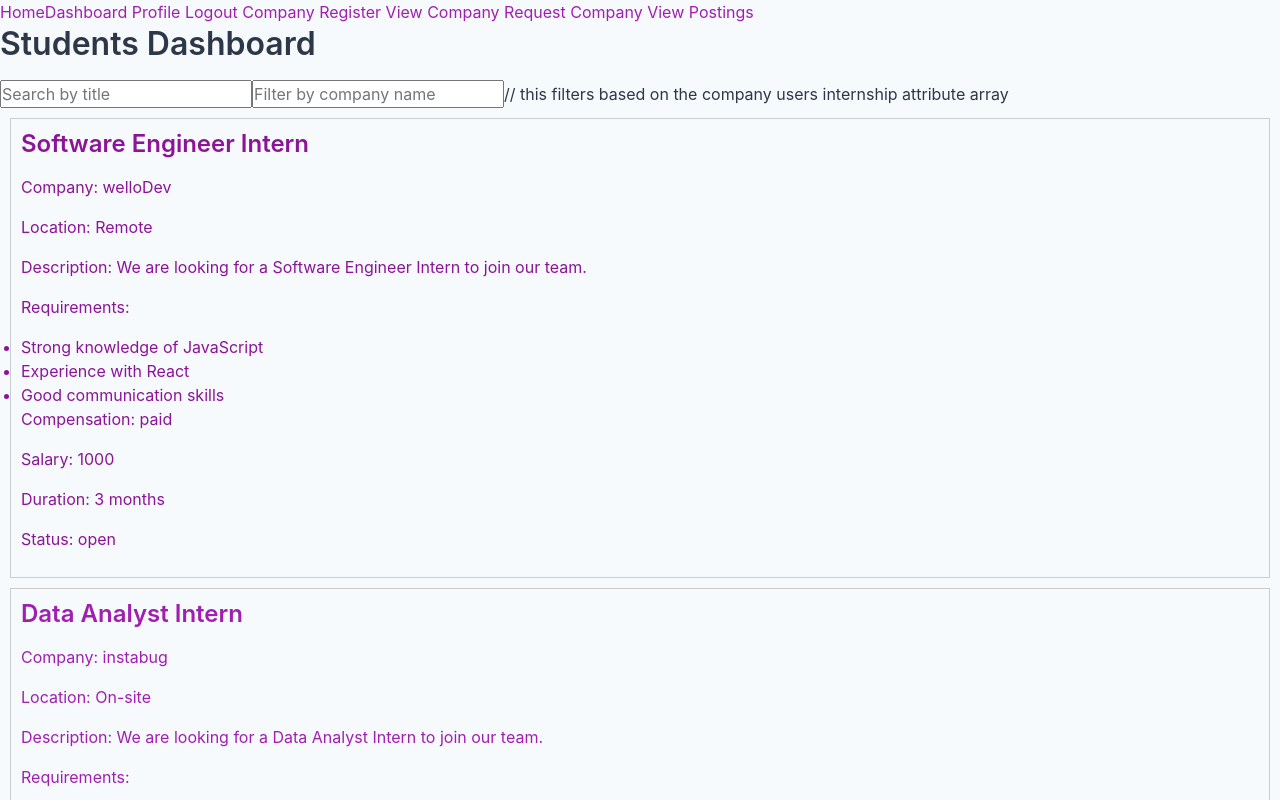
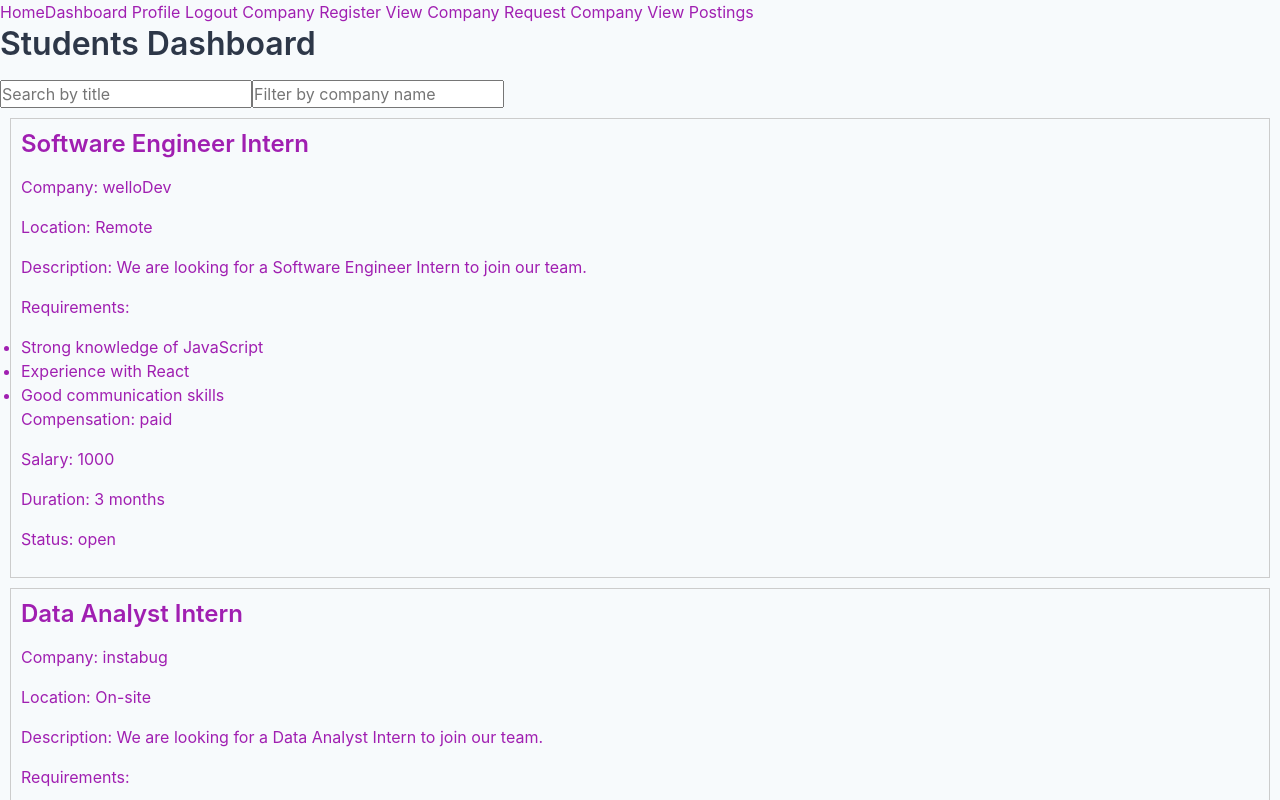
Before and after one commit to CSEN603-2025/el-masreya-lel-barmageyaat, a React (Vite) app: page /studentsDashboard in a window 1280 px wide. Shown: the top 800 px of the page. Built offline with nearby package versions, Linux system fonts and the light colour scheme.

Commit message:
removed the unnessesary allInternships state in app.js and edited studentDashboard correspondingly

```diff
--- a/src/App.jsx
+++ b/src/App.jsx
@@ -55,43 +55,6 @@ function App() {
     localStorage.setItem("companyRequests", JSON.stringify(companyRequests));
   }, [companyRequests]);
 
-  const [allInternships, setAllInternships] = useState([
-    {
-      id: 1,
-      title: "Software Engineer Intern",
-      companyName: "welloDev",
-      location: "Remote",
-      description:
-        "We are looking for a Software Engineer Intern to join our team.",
-      requirements: [
-        "Strong knowledge of JavaScript",
-        "Experience with React",
-        "Good communication skills",
-      ],
-      paid: true,
-      salary: 1000,
-      duration: "3 months",
-      status: "open",
-      applications: [],
-    },
-    {
-      id: 2,
-      title: "Data Analyst Intern",
-      companyName: "instabug",
-      location: "On-site",
-      description: "We are looking for a Data Analyst Intern to join our team.",
-      requirements: [
-        "Strong knowledge of SQL",
-        "Experience with Python",
-        "Good analytical skills",
-      ],
-      paid: false,
-      duration: "6 months",
-      status: "open",
-      applications: [],
-    },
-  ]);
-
   return (
     <div>
       <Router>
@@ -114,13 +77,7 @@ function App() {
           />
           <Route
             path="/studentsDashboard"
-            element={
-              <StudentsDashboard
-                companyUsers={companyUsers}
-                allInternships={allInternships}
-                setAllInternships={setAllInternships}
-              />
-            }
+            element={<StudentsDashboard companyUsers={companyUsers} />}
           />
           <Route
             path="/internshipDetails/:id/:companyName"
--- a/src/pages/studentsDashboard/StudentsDashboard.jsx
+++ b/src/pages/studentsDashboard/StudentsDashboard.jsx
@@ -1,19 +1,18 @@
 import { Link } from "react-router-dom";
 import StudentsNavBar from "../../components/studentsNavBar/StudentsNavBar";
 import InternshipList from "../../components/InternshipList/InternshipList";
-import { use, useEffect, useState } from "react";
+import { use, useEffect, useMemo, useState } from "react";
 
-function StudentsDashboard({
-  companyUsers,
-  allInternships,
-  setAllInternships,
-}) {
+function StudentsDashboard({ companyUsers }) {
+  const allInternships = useMemo(() => {
+    return companyUsers.flatMap((company) => company.internships);
+  }, [companyUsers]);
   const [filteredInternships, setFilteredInternships] =
     useState(allInternships);
   const [searchTerm, setSearchTerm] = useState("");
   const [filterTerm, setFilterTerm] = useState("");
 
-  // this filters based on the all Internship array NOT THE COMPANY USERS INTERNSHIP ATTRIBUTE ARRAY
+  //  this filters based on the all Internship array NOT THE COMPANY USERS INTERNSHIP ATTRIBUTE ARRAY
 
   useEffect(() => {
     const filtered = allInternships.filter((internship) => {
@@ -41,17 +40,14 @@ function StudentsDashboard({
         value={filterTerm}
         onChange={(e) => setFilterTerm(e.target.value)}
       />
-      // this filters based on the company users internship attribute array
-      {companyUsers.map((company) => {
-        return company.internships.map((internship) => {
-          return (
-            <InternshipList
-              internship={internship}
-              key={internship.companyName + internship.title}
-            />
-          );
-        });
-      })}
+      {/* this filters based on the company users internship attribute array */}
+      {filteredInternships.map((internship) => (
+        <InternshipList
+          internship={internship}
+          key={internship.companyName + internship.title}
+        />
+      ))}
+
       <Link to="/">Home</Link>
       <br />
       <Link to="/studentProfile">Student Profile</Link>
```
